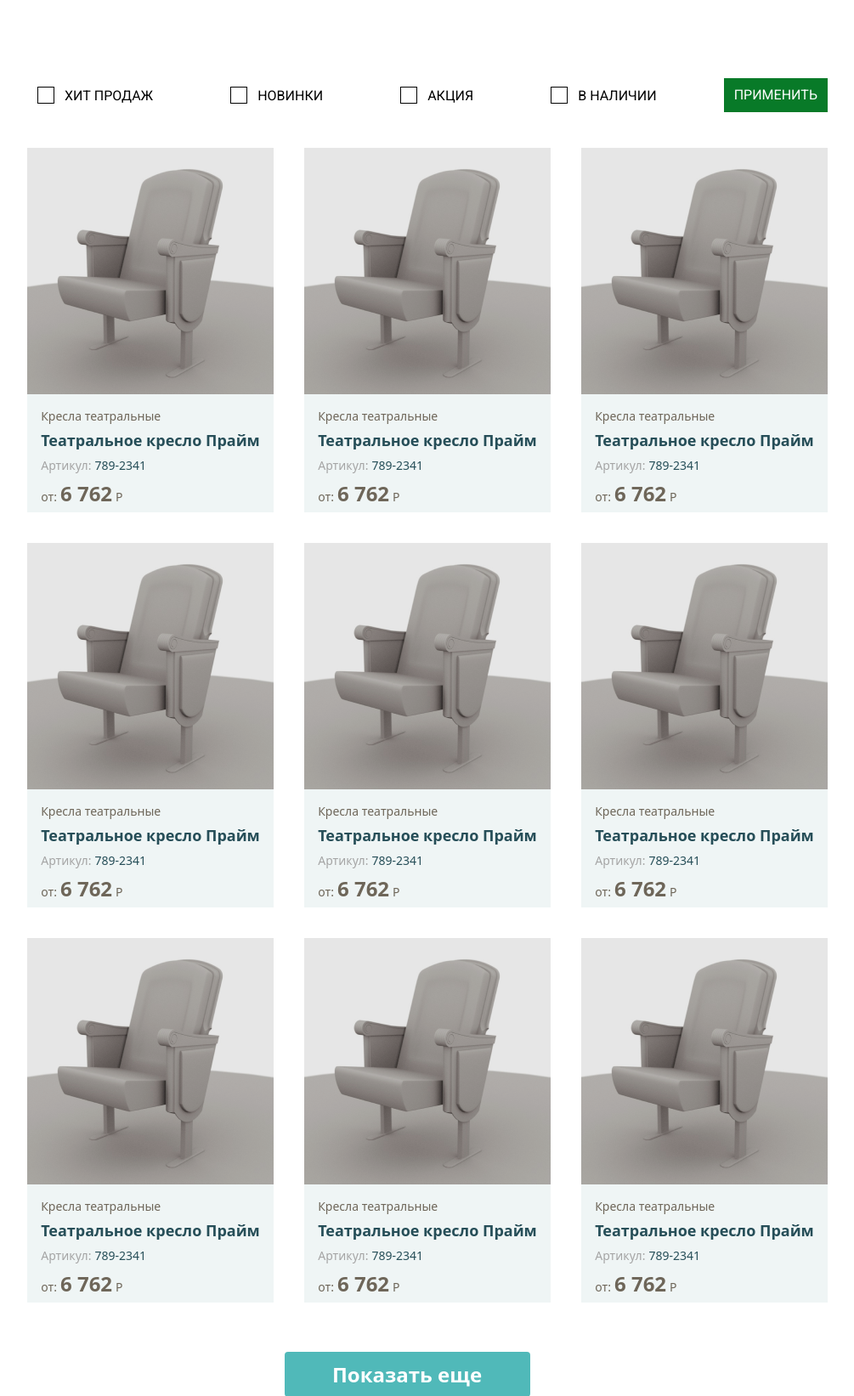
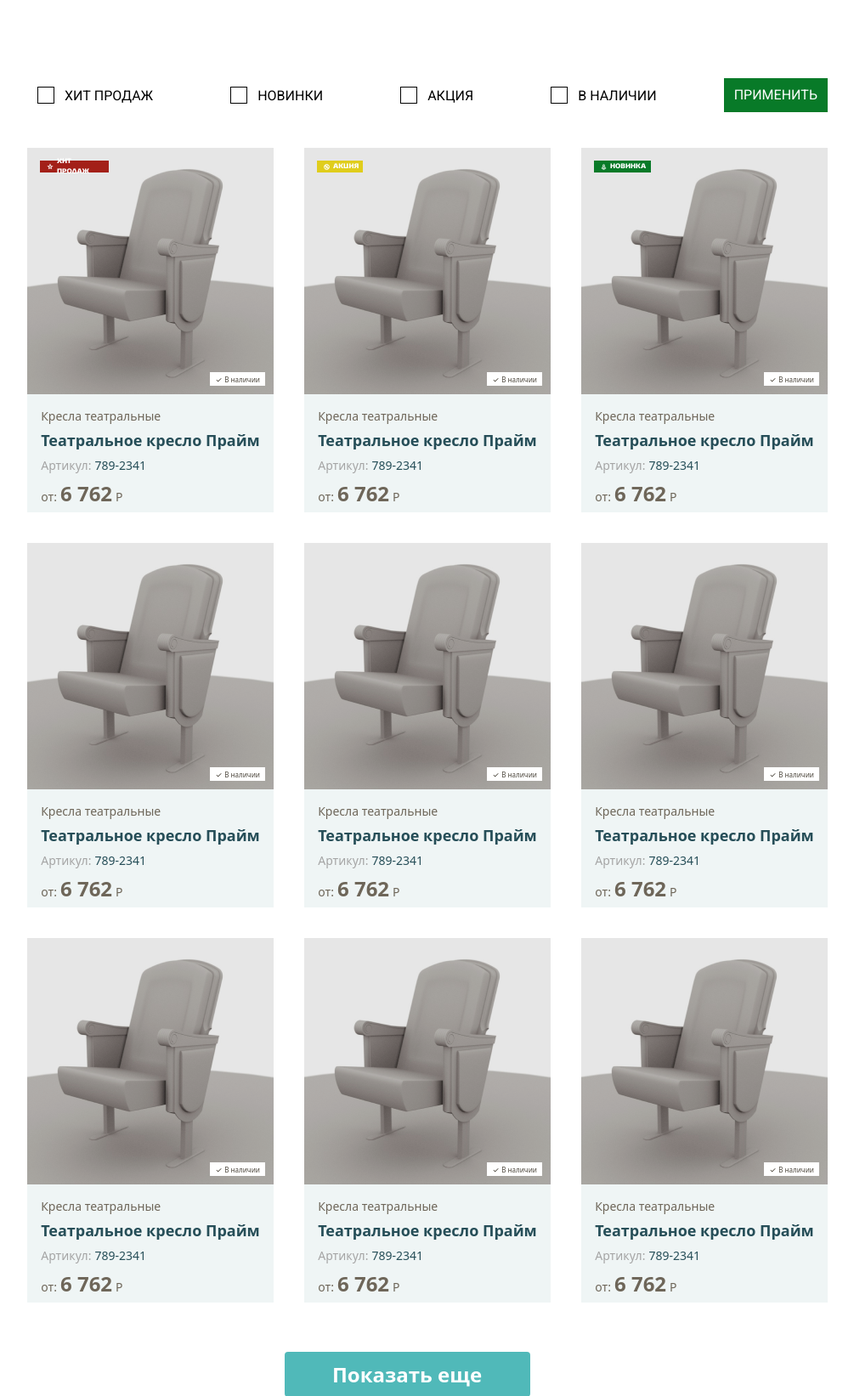
Before and after one commit to Qubir-ui/productCards, a PHP site: page / in a window 1280 px wide. Shown: the top 1643 px of the page at 85% size, without its empty margins (161-1166 px from the left). Run offline with PHP 8.4, Linux system fonts and the light colour scheme.

Commit message:
add markers to card

```diff
--- a/css/style.css
+++ b/css/style.css
@@ -564,12 +564,28 @@ video {
   position: relative;
 }
 
+.bottom-\[10px\]{
+  bottom: 10px;
+}
+
 .left-2\/4{
   left: 50%;
 }
 
+.left-\[15px\]{
+  left: 15px;
+}
+
+.right-\[10px\]{
+  right: 10px;
+}
+
 .top-2\/4{
   top: 50%;
+}
+
+.top-\[15px\]{
+  top: 15px;
 }
 
 .mx-3{
@@ -581,10 +597,6 @@ video {
   margin-bottom: 1rem;
 }
 
-.mb-\[15px\]{
-  margin-bottom: 15px;
-}
-
 .mb-\[40px\]{
   margin-bottom: 40px;
 }
@@ -593,16 +605,16 @@ video {
   margin-left: 0.25rem;
 }
 
-.ml-3{
-  margin-left: 0.75rem;
-}
-
 .ml-auto{
   margin-left: auto;
 }
 
 .mr-1{
   margin-right: 0.25rem;
+}
+
+.mr-\[2px\]{
+  margin-right: 2px;
 }
 
 .mt-\[58px\]{
@@ -637,12 +649,20 @@ video {
   height: 1.25rem;
 }
 
+.h-\[14px\]{
+  height: 14px;
+}
+
 .h-\[260px\]{
   height: 260px;
 }
 
 .h-\[53px\]{
   height: 53px;
+}
+
+.h-\[9px\]{
+  height: 9px;
 }
 
 .h-full{
@@ -667,6 +687,22 @@ video {
 
 .w-\[289px\]{
   width: 289px;
+}
+
+.w-\[54px\]{
+  width: 54px;
+}
+
+.w-\[67px\]{
+  width: 67px;
+}
+
+.w-\[81px\]{
+  width: 81px;
+}
+
+.w-\[9px\]{
+  width: 9px;
 }
 
 .w-full{
@@ -731,16 +767,16 @@ video {
   justify-content: space-evenly;
 }
 
+.gap-1{
+  gap: 0.25rem;
+}
+
 .gap-\[36px\]{
   gap: 36px;
 }
 
 .gap-\[5px\]{
   gap: 5px;
-}
-
-.self-end{
-  align-self: flex-end;
 }
 
 .self-center{
@@ -774,9 +810,24 @@ video {
   background-color: rgb(80 185 185 / var(--tw-bg-opacity));
 }
 
+.bg-\[\#A32018\]{
+  --tw-bg-opacity: 1;
+  background-color: rgb(163 32 24 / var(--tw-bg-opacity));
+}
+
+.bg-\[\#E0CD1C\]{
+  --tw-bg-opacity: 1;
+  background-color: rgb(224 205 28 / var(--tw-bg-opacity));
+}
+
 .bg-\[\#EFF5F5\]{
   --tw-bg-opacity: 1;
   background-color: rgb(239 245 245 / var(--tw-bg-opacity));
+}
+
+.bg-white{
+  --tw-bg-opacity: 1;
+  background-color: rgb(255 255 255 / var(--tw-bg-opacity));
 }
 
 .p-0{
@@ -791,9 +842,19 @@ video {
   padding: 1.5rem;
 }
 
+.px-2{
+  padding-left: 0.5rem;
+  padding-right: 0.5rem;
+}
+
 .px-3{
   padding-left: 0.75rem;
   padding-right: 0.75rem;
+}
+
+.px-\[6px\]{
+  padding-left: 6px;
+  padding-right: 6px;
 }
 
 .py-2{
@@ -803,6 +864,22 @@ video {
 
 .pb-1{
   padding-bottom: 0.25rem;
+}
+
+.pb-\[1px\]{
+  padding-bottom: 1px;
+}
+
+.pt-\[3px\]{
+  padding-top: 3px;
+}
+
+.font-\[Parangon\]{
+  font-family: Parangon;
+}
+
+.font-\[Proxima\]{
+  font-family: Proxima;
 }
 
 .font-\[Roboto\]{
@@ -821,8 +898,8 @@ video {
   font-size: 24px;
 }
 
-.font-\[Proxima_Nova\]{
-  font-weight: Proxima Nova;
+.text-\[8px\]{
+  font-size: 8px;
 }
 
 .font-bold{
@@ -833,6 +910,10 @@ video {
   font-weight: 600;
 }
 
+.font-\[Proxima_Nova\]{
+  font-weight: Proxima Nova;
+}
+
 .uppercase{
   text-transform: uppercase;
 }
@@ -840,6 +921,11 @@ video {
 .text-\[\#264E58\]{
   --tw-text-opacity: 1;
   color: rgb(38 78 88 / var(--tw-text-opacity));
+}
+
+.text-\[\#4F493F\]{
+  --tw-text-opacity: 1;
+  color: rgb(79 73 63 / var(--tw-text-opacity));
 }
 
 .text-\[\#6E6659\]{
@@ -1004,12 +1090,6 @@ video {
   .md\:flex-col{
     flex-direction: column;
   }
-
-  @media not all and (min-width: 768px){
-    .md\:max-md\:flex-col{
-      flex-direction: column;
-    }
-  }
 }
 
 @media (min-width: 1280px){
--- a/index.html
+++ b/index.html
@@ -158,7 +158,16 @@
         </form>
         <div class="flex flex-col md:flex-row gap-[36px] xl:w-[942px] flex-wrap items-center justify-evenly">
             <div class="flex min-[500px]:flex-row max-md:flex-col md:flex-col bg-[#EFF5F5] cursor-pointer">
-                <div class="min-[500px]:mb-0 max-md:mb-[15px] md:mb-[15px] w-[260px] h-[260px] md:w-[290px] md:h-[290px] bg-card"></div>
+                <div class="relative min-[500px]:mb-0 max-md:mb-[15px] md:mb-[15px] w-[260px] h-[260px] md:w-[290px] md:h-[290px] bg-card">
+                    <div class="absolute top-[15px] left-[15px] h-[14px] w-[81px] flex flex-row items-center gap-1 bg-[#A32018] px-2 text-white text-[8px] font-[Parangon] uppercase">
+                        <img src="img/star.svg" alt="star">
+                        Хит продаж
+                    </div>
+                    <div class="absolute right-[10px] bottom-[10px] px-[6px] pt-[3px] pb-[1px] flex flex-row items-center text-[#4F493F] text-[8px] bg-white">
+                        <img src="img/check.svg" alt="check" class="w-[9px] h-[9px] mr-[2px]">
+                        В наличии
+                    </div>
+                </div>
                 <div class="flex h-full flex-col gap-[5px] mx-3 self-center">
                     <span class="font-[Proxima_Nova] text-[#6E6659] text-[14px]">Кресла театральные</span>
                     <span class="font-[Proxima_Nova] font-semibold text-[18px] text-[#264E58]">
@@ -173,7 +182,16 @@
                 </div>
             </div>
             <div class="flex min-[500px]:flex-row max-md:flex-col md:flex-col bg-[#EFF5F5] cursor-pointer">
-                <div class="min-[500px]:mb-0 max-md:mb-[15px] md:mb-[15px] w-[260px] h-[260px] md:w-[290px] md:h-[290px] bg-card"></div>
+                <div class="relative min-[500px]:mb-0 max-md:mb-[15px] md:mb-[15px] w-[260px] h-[260px] md:w-[290px] md:h-[290px] bg-card">
+                    <div class="absolute top-[15px] left-[15px] h-[14px] w-[54px] flex flex-row items-center gap-1 bg-[#E0CD1C] px-2 text-white text-[8px] font-[Parangon] uppercase">
+                        <img src="img/discount.svg" alt="discount">
+                        Акция
+                    </div>
+                    <div class="absolute right-[10px] bottom-[10px] px-[6px] pt-[3px] pb-[1px] flex flex-row items-center text-[#4F493F] text-[8px] bg-white">
+                        <img src="img/check.svg" alt="check" class="w-[9px] h-[9px] mr-[2px]">
+                        В наличии
+                    </div>
+                </div>
                 <div class="flex h-full flex-col gap-[5px] mx-3 self-center">
                     <span class="font-[Proxima_Nova] text-[#6E6659] text-[14px]">Кресла театральные</span>
                     <span class="font-[Proxima_Nova] font-semibold text-[18px] text-[#264E58]">
@@ -188,7 +206,16 @@
                 </div>
             </div>
             <div class="flex min-[500px]:flex-row max-md:flex-col md:flex-col bg-[#EFF5F5] cursor-pointer">
-                <div class="min-[500px]:mb-0 max-md:mb-[15px] md:mb-[15px] w-[260px] h-[260px] md:w-[290px] md:h-[290px] bg-card"></div>
+                <div class="relative min-[500px]:mb-0 max-md:mb-[15px] md:mb-[15px] w-[260px] h-[260px] md:w-[290px] md:h-[290px] bg-card">
+                    <div class="absolute top-[15px] left-[15px] h-[14px] w-[67px] flex flex-row items-center gap-1 bg-[#087A28] px-2 text-white text-[8px] font-[Parangon] uppercase">
+                        <img src="img/rocket.svg" alt="rocket">
+                        Новинка
+                    </div>
+                    <div class="absolute right-[10px] bottom-[10px] px-[6px] pt-[3px] pb-[1px] flex flex-row items-center text-[#4F493F] text-[8px] bg-white">
+                        <img src="img/check.svg" alt="check" class="w-[9px] h-[9px] mr-[2px]">
+                        В наличии
+                    </div>
+                </div>
                 <div class="flex h-full flex-col gap-[5px] mx-3 self-center">
                     <span class="font-[Proxima_Nova] text-[#6E6659] text-[14px]">Кресла театральные</span>
                     <span class="font-[Proxima_Nova] font-semibold text-[18px] text-[#264E58]">
@@ -203,7 +230,12 @@
                 </div>
             </div>
             <div class="flex min-[500px]:flex-row max-md:flex-col md:flex-col bg-[#EFF5F5] cursor-pointer">
-                <div class="min-[500px]:mb-0 max-md:mb-[15px] md:mb-[15px] w-[260px] h-[260px] md:w-[290px] md:h-[290px] bg-card"></div>
+                <div class="relative min-[500px]:mb-0 max-md:mb-[15px] md:mb-[15px] w-[260px] h-[260px] md:w-[290px] md:h-[290px] bg-card">
+                    <div class="absolute right-[10px] bottom-[10px] px-[6px] pt-[3px] pb-[1px] flex flex-row items-center text-[#4F493F] text-[8px] bg-white">
+                        <img src="img/check.svg" alt="check" class="w-[9px] h-[9px] mr-[2px]">
+                        В наличии
+                    </div>
+                </div>
                 <div class="flex h-full flex-col gap-[5px] mx-3 self-center">
                     <span class="font-[Proxima_Nova] text-[#6E6659] text-[14px]">Кресла театральные</span>
                     <span class="font-[Proxima_Nova] font-semibold text-[18px] text-[#264E58]">
@@ -218,7 +250,12 @@
                 </div>
             </div>
             <div class="flex min-[500px]:flex-row max-md:flex-col md:flex-col bg-[#EFF5F5] cursor-pointer">
-                <div class="min-[500px]:mb-0 max-md:mb-[15px] md:mb-[15px] w-[260px] h-[260px] md:w-[290px] md:h-[290px] bg-card"></div>
+                <div class="relative min-[500px]:mb-0 max-md:mb-[15px] md:mb-[15px] w-[260px] h-[260px] md:w-[290px] md:h-[290px] bg-card">
+                    <div class="absolute right-[10px] bottom-[10px] px-[6px] pt-[3px] pb-[1px] flex flex-row items-center text-[#4F493F] text-[8px] bg-white">
+                        <img src="img/check.svg" alt="check" class="w-[9px] h-[9px] mr-[2px]">
+                        В наличии
+                    </div>
+                </div>
                 <div class="flex h-full flex-col gap-[5px] mx-3 self-center">
                     <span class="font-[Proxima_Nova] text-[#6E6659] text-[14px]">Кресла театральные</span>
                     <span class="font-[Proxima_Nova] font-semibold text-[18px] text-[#264E58]">
@@ -233,7 +270,12 @@
                 </div>
             </div>
             <div class="flex min-[500px]:flex-row max-md:flex-col md:flex-col bg-[#EFF5F5] cursor-pointer">
-                <div class="min-[500px]:mb-0 max-md:mb-[15px] md:mb-[15px] w-[260px] h-[260px] md:w-[290px] md:h-[290px] bg-card"></div>
+                <div class="relative min-[500px]:mb-0 max-md:mb-[15px] md:mb-[15px] w-[260px] h-[260px] md:w-[290px] md:h-[290px] bg-card">
+                    <div class="absolute right-[10px] bottom-[10px] px-[6px] pt-[3px] pb-[1px] flex flex-row items-center text-[#4F493F] text-[8px] bg-white">
+                        <img src="img/check.svg" alt="check" class="w-[9px] h-[9px] mr-[2px]">
+                        В наличии
+                    </div>
+                </div>
                 <div class="flex h-full flex-col gap-[5px] mx-3 self-center">
                     <span class="font-[Proxima_Nova] text-[#6E6659] text-[14px]">Кресла театральные</span>
                     <span class="font-[Proxima_Nova] font-semibold text-[18px] text-[#264E58]">
@@ -248,7 +290,12 @@
                 </div>
             </div>
             <div class="flex min-[500px]:flex-row max-md:flex-col md:flex-col bg-[#EFF5F5] cursor-pointer">
-                <div class="min-[500px]:mb-0 max-md:mb-[15px] md:mb-[15px] w-[260px] h-[260px] md:w-[290px] md:h-[290px] bg-card"></div>
+                <div class="relative min-[500px]:mb-0 max-md:mb-[15px] md:mb-[15px] w-[260px] h-[260px] md:w-[290px] md:h-[290px] bg-card">
+                    <div class="absolute right-[10px] bottom-[10px] px-[6px] pt-[3px] pb-[1px] flex flex-row items-center text-[#4F493F] text-[8px] bg-white">
+                        <img src="img/check.svg" alt="check" class="w-[9px] h-[9px] mr-[2px]">
+                        В наличии
+                    </div>
+                </div>
                 <div class="flex h-full flex-col gap-[5px] mx-3 self-center">
                     <span class="font-[Proxima_Nova] text-[#6E6659] text-[14px]">Кресла театральные</span>
                     <span class="font-[Proxima_Nova] font-semibold text-[18px] text-[#264E58]">
@@ -263,7 +310,12 @@
                 </div>
             </div>
             <div class="flex min-[500px]:flex-row max-md:flex-col md:flex-col bg-[#EFF5F5] cursor-pointer">
-                <div class="min-[500px]:mb-0 max-md:mb-[15px] md:mb-[15px] w-[260px] h-[260px] md:w-[290px] md:h-[290px] bg-card"></div>
+                <div class="relative min-[500px]:mb-0 max-md:mb-[15px] md:mb-[15px] w-[260px] h-[260px] md:w-[290px] md:h-[290px] bg-card">
+                    <div class="absolute right-[10px] bottom-[10px] px-[6px] pt-[3px] pb-[1px] flex flex-row items-center text-[#4F493F] text-[8px] bg-white">
+                        <img src="img/check.svg" alt="check" class="w-[9px] h-[9px] mr-[2px]">
+                        В наличии
+                    </div>
+                </div>
                 <div class="flex h-full flex-col gap-[5px] mx-3 self-center">
                     <span class="font-[Proxima_Nova] text-[#6E6659] text-[14px]">Кресла театральные</span>
                     <span class="font-[Proxima_Nova] font-semibold text-[18px] text-[#264E58]">
@@ -278,7 +330,12 @@
                 </div>
             </div>
             <div class="flex min-[500px]:flex-row max-md:flex-col md:flex-col bg-[#EFF5F5] cursor-pointer">
-                <div class="min-[500px]:mb-0 max-md:mb-[15px] md:mb-[15px] w-[260px] h-[260px] md:w-[290px] md:h-[290px] bg-card"></div>
+                <div class="relative min-[500px]:mb-0 max-md:mb-[15px] md:mb-[15px] w-[260px] h-[260px] md:w-[290px] md:h-[290px] bg-card">
+                    <div class="absolute right-[10px] bottom-[10px] px-[6px] pt-[3px] pb-[1px] flex flex-row items-center text-[#4F493F] text-[8px] bg-white">
+                        <img src="img/check.svg" alt="check" class="w-[9px] h-[9px] mr-[2px]">
+                        В наличии
+                    </div>
+                </div>
                 <div class="flex h-full flex-col gap-[5px] mx-3 self-center">
                     <span class="font-[Proxima_Nova] text-[#6E6659] text-[14px]">Кресла театральные</span>
                     <span class="font-[Proxima_Nova] font-semibold text-[18px] text-[#264E58]">
```
Also changed, not shown: img/check.svg (added), img/discount.svg (added), img/rocket.svg (added), img/star.svg (added).
